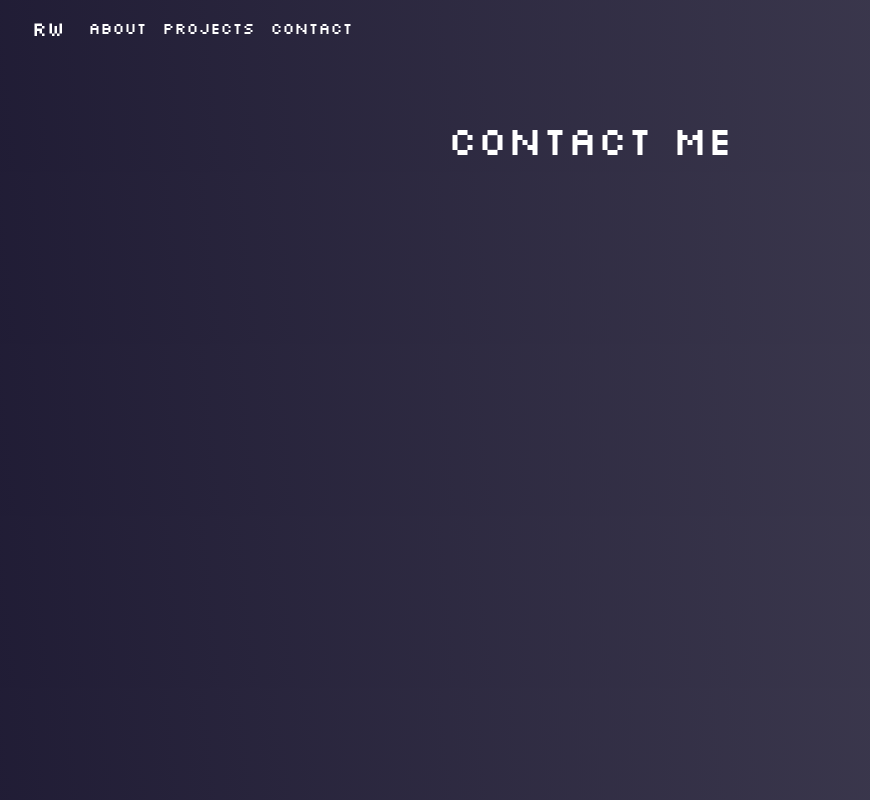
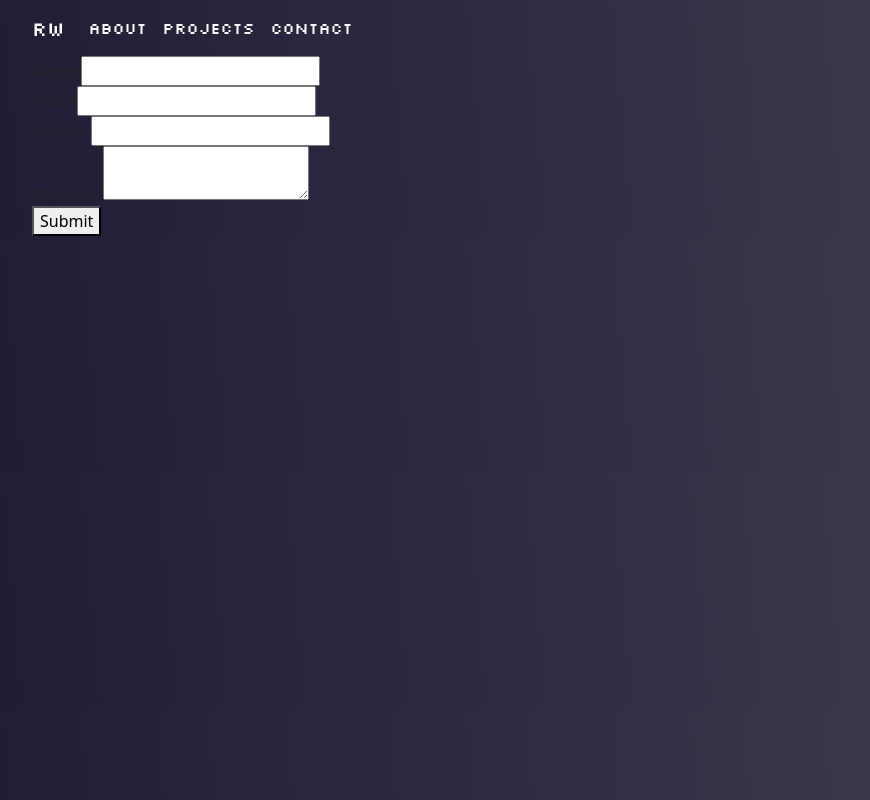
Before and after one commit to RobynWindsor/Robyn-Windsor-Portfolio-React, a React (Vite) app: page /contact in a window 1280 px wide. Shown: the whole page, without its empty margins (50-920 px from the left). Built offline with nearby package versions, Linux system fonts and the light colour scheme.

Commit message:
Add: installed emaiJs and created contact form

```diff
--- a/package.json
+++ b/package.json
@@ -10,6 +10,7 @@
     "preview": "vite preview"
   },
   "dependencies": {
+    "@emailjs/browser": "^4.2.0",
     "bootstrap": "^5.3.3",
     "react": "^18.2.0",
     "react-bootstrap": "^2.10.1",
--- a/src/Contact.jsx
+++ b/src/Contact.jsx
@@ -1,11 +1,149 @@
-import React from 'react';
+import React, { useState } from 'react';
+import 'bootstrap/dist/css/bootstrap.min.css';
 import NavBar from './NavBar';
+import emailjs from '@emailjs/browser';
 
 function Contact() {
+  // create state variable that holds the form data
+  const [formData, setFormData] = useState({
+    name: '',
+    email: '',
+    subject: '',
+    message: '',
+  });
+
+  // create state varibale for form errors
+  const [formErrors, setFormErrors] = useState({});
+  const [submitting, setSubmitting] = useState(false);
+
+  //  Update for data as user types
+  const handleChange = (event) => {
+    const { name, value } = event.target;
+    setFormData({
+      ...formData,
+      [name]: value,
+    });
+    setFormErrors({
+      ...formErrors,
+      [name]: '',
+    });
+  };
+
+  //    Validation form to check that all input fields have been completed by user
+  const validateForm = () => {
+    const errors = {};
+    if (!formData.name.trim()) {
+      errors.name = 'Name is required';
+    }
+    if (!formData.email.trim()) {
+      errors.email = 'Email is required';
+    } else if (!/\S+@\S+\.\S+/.test(formData.email)) {
+      errors.email = 'Email is invalid';
+    }
+    if (!formData.subject.trim()) {
+      errors.subject = 'Subject is required';
+    }
+    if (!formData.message.trim()) {
+      errors.message = 'Message is required';
+    }
+
+    setFormErrors(errors);
+    return Object.keys(errors).length === 0;
+  };
+
+  const handleSubmit = (event) => {
+    event.preventDefault();
+    if (validateForm()) {
+      setSubmitting(true);
+      // Creating EmailJ serviceID, templateID and Public Key
+      const serviceId = 'service_gj1vtaf';
+      const templateId = 'contact_form';
+      const publicKey = '8git3JVuOnc7ohSsY';
+
+      // Creating a new object that conatins dynamic template params
+      const templateParams = {
+        from_name: formData.name,
+        from_email: formData.email,
+        to_name: 'Living Data',
+        subject: formData.subject,
+        message: formData.message,
+      };
+      emailjs
+        .send(serviceId, templateId, templateParams, publicKey)
+        .then((response) => {
+          console.log('Email sent successfully!', response);
+        });
+
+      setFormData({
+        name: '',
+        email: '',
+        subject: '',
+        message: '',
+      });
+
+      // setSubmitting will clear the form once form is validated and submitted by setting submitting state to false
+      setSubmitting(false);
+    }
+  };
+
   return (
     <div>
       <NavBar />
-      <h1>Contact Me</h1>
+      <div className="container">
+        <form className="contactForm" onSubmit={handleSubmit}>
+          <div className="nameForm">
+            <label>Name: </label>
+            <input
+              type="text"
+              name="name"
+              value={formData.name}
+              onChange={handleChange}
+            />
+            {formErrors.name && (
+              <span className="error"> {formErrors.name}</span>
+            )}
+          </div>
+          <div className="emailForm">
+            <label>Email: </label>
+            <input
+              type="email"
+              name="email"
+              value={formData.email}
+              onChange={handleChange}
+              required
+            />
+            {formErrors.email && (
+              <span className="error">{formErrors.email}</span>
+            )}
+            <div className="subjectForm">
+              <label>Subject: </label>
+              <input
+                type="text"
+                name="subject"
+                value={formData.subject}
+                onChange={handleChange}
+              />
+              {formErrors.subject && (
+                <span className="error">{formErrors.subject}</span>
+              )}
+            </div>
+            <div className="messageForm">
+              <label>Message: </label>
+              <textarea
+                name="message"
+                value={formData.message}
+                onChange={handleChange}
+              />
+              {formErrors.message && (
+                <span className=" error">{formErrors.message}</span>
+              )}
+            </div>
+          </div>
+          <button className="contactButton" type="submit" disabled={submitting}>
+            Submit
+          </button>
+        </form>
+      </div>
     </div>
   );
 }
```
Also changed, not shown: 1 other file (tests, documents, lock files or other folders).
